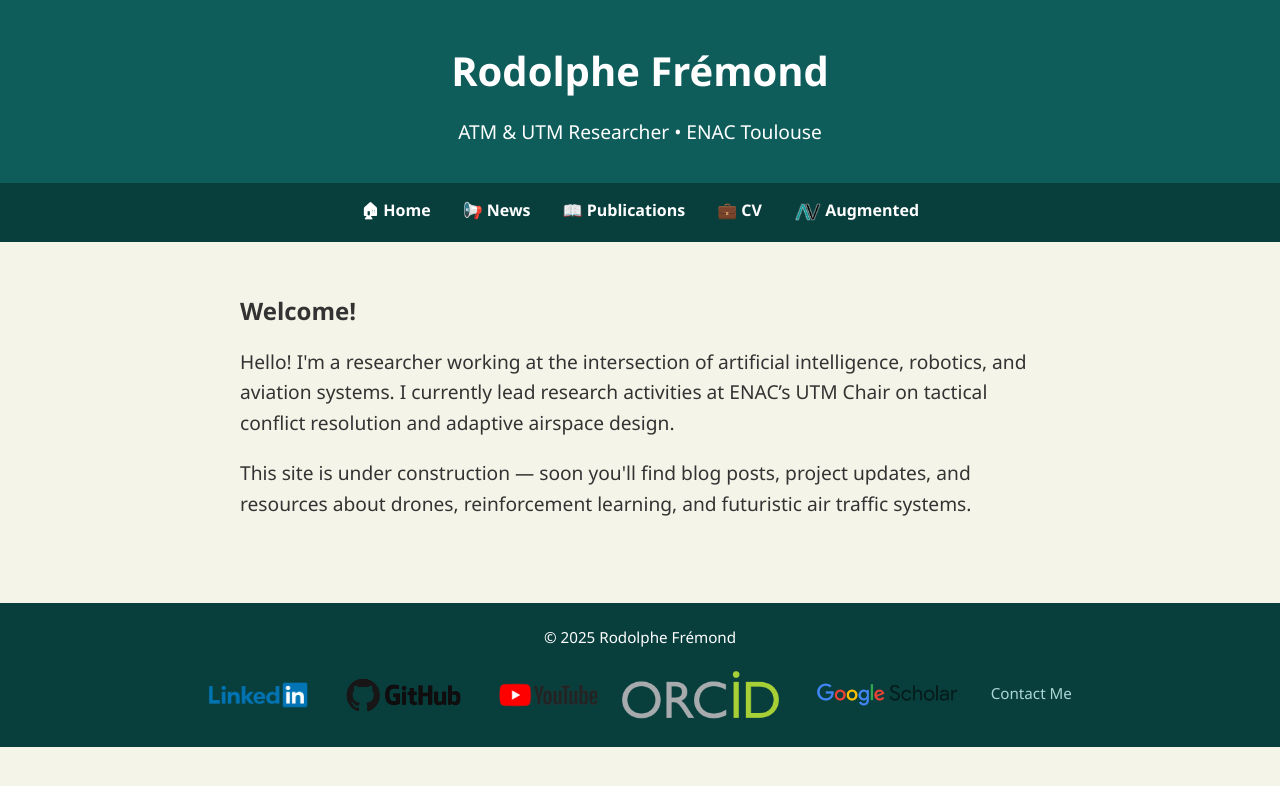
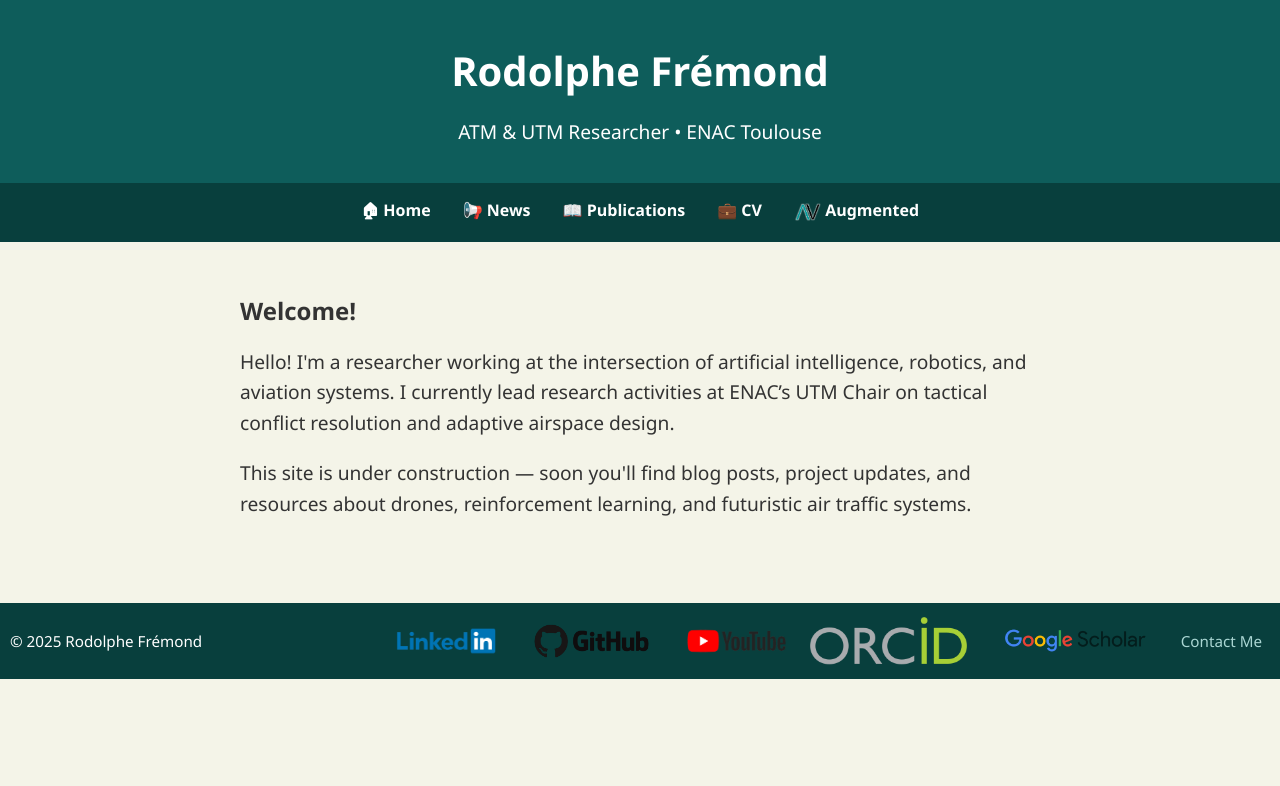
Before and after one commit to RodolpheFmd/rodolphefmd.github.io, a plain HTML site: page index.html in a window 1280 px wide. Drawn offline with Linux system fonts and the light colour scheme.

Commit message:
Update index.html

```diff
--- a/index.html
+++ b/index.html
@@ -96,16 +96,30 @@
     <p>This site is under construction — soon you'll find blog posts, project updates, and resources about drones, reinforcement learning, and futuristic air traffic systems.</p>
   </main>
 
-  <footer>
+  <footer style="display: flex; justify-content: space-between; align-items: center; padding: 10px;">
+  <div>
     &copy; 2025 Rodolphe Frémond
-    <br><br>
-    <a href="https://www.linkedin.com/in/rodolphe-fremond-259b8a170/?originalSubdomain=fr" target="_blank"><img src="LinkedInLogo.png" alt="Home" style="height:56px; vertical-align:middle;"></a>
-    <a href="https://github.com/RodolpheFmd" target="_blank"><img src="github-mark.png" alt="Home" style="height:56px; vertical-align:middle;"></a>
-    <a href="https://www.youtube.com/channel/UCAgqkakxPxldc5MZ_H0Bscg" target="_blank"><img src="YoutubeLogo.png" alt="Home" style="height:56px; vertical-align:middle;"></a>
-    <a href="https://orcid.org/0009-0008-1513-9597" target="_blank"><img src="ORCID_logo.png" alt="Home" style="height:56px; vertical-align:middle;"></a>
-    <a href="https://scholar.google.com/citations?user=9fWCURwAAAAJ&hl=en" target="_blank"><img src="GoogleScholarLogo.png" alt="Home" style="height:56px; vertical-align:middle;"></a>
-    <a href="mailto:fremonro@personnel.interne.enac">Contact Me</a>
-  </footer>
+  </div>
+  <div>
+    <a href="https://www.linkedin.com/in/rodolphe-fremond-259b8a170/?originalSubdomain=fr" target="_blank">
+      <img src="LinkedInLogo.png" alt="LinkedIn" style="height:56px; vertical-align:middle;">
+    </a>
+    <a href="https://github.com/RodolpheFmd" target="_blank">
+      <img src="github-mark.png" alt="GitHub" style="height:56px; vertical-align:middle;">
+    </a>
+    <a href="https://www.youtube.com/channel/UCAgqkakxPxldc5MZ_H0Bscg" target="_blank">
+      <img src="YoutubeLogo.png" alt="YouTube" style="height:56px; vertical-align:middle;">
+    </a>
+    <a href="https://orcid.org/0009-0008-1513-9597" target="_blank">
+      <img src="ORCID_logo.png" alt="ORCID" style="height:56px; vertical-align:middle;">
+    </a>
+    <a href="https://scholar.google.com/citations?user=9fWCURwAAAAJ&hl=en" target="_blank">
+      <img src="GoogleScholarLogo.png" alt="Google Scholar" style="height:56px; vertical-align:middle;">
+    </a>
+    <a href="mailto:fremonro@personnel.interne.enac" style="margin-left: 10px; vertical-align:middle;">Contact Me</a>
+  </div>
+</footer>
+
 
 </body>
 </html>
```
